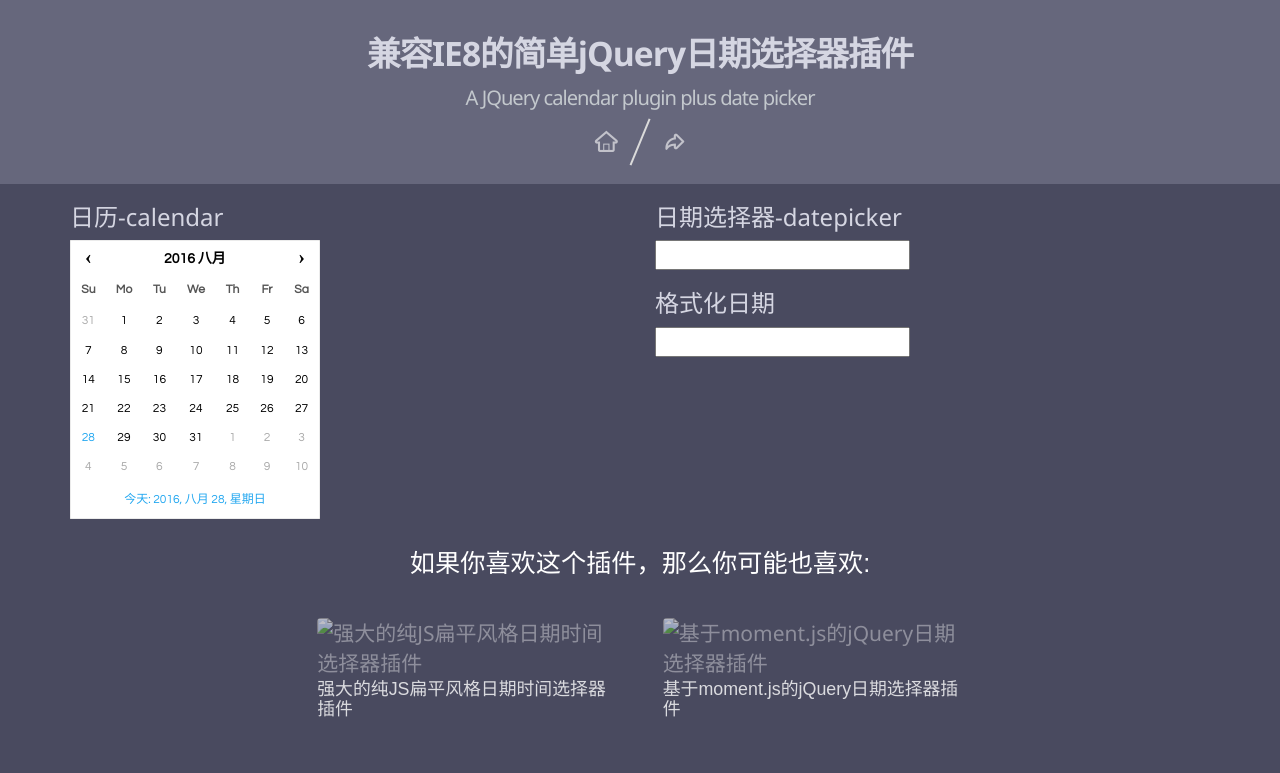
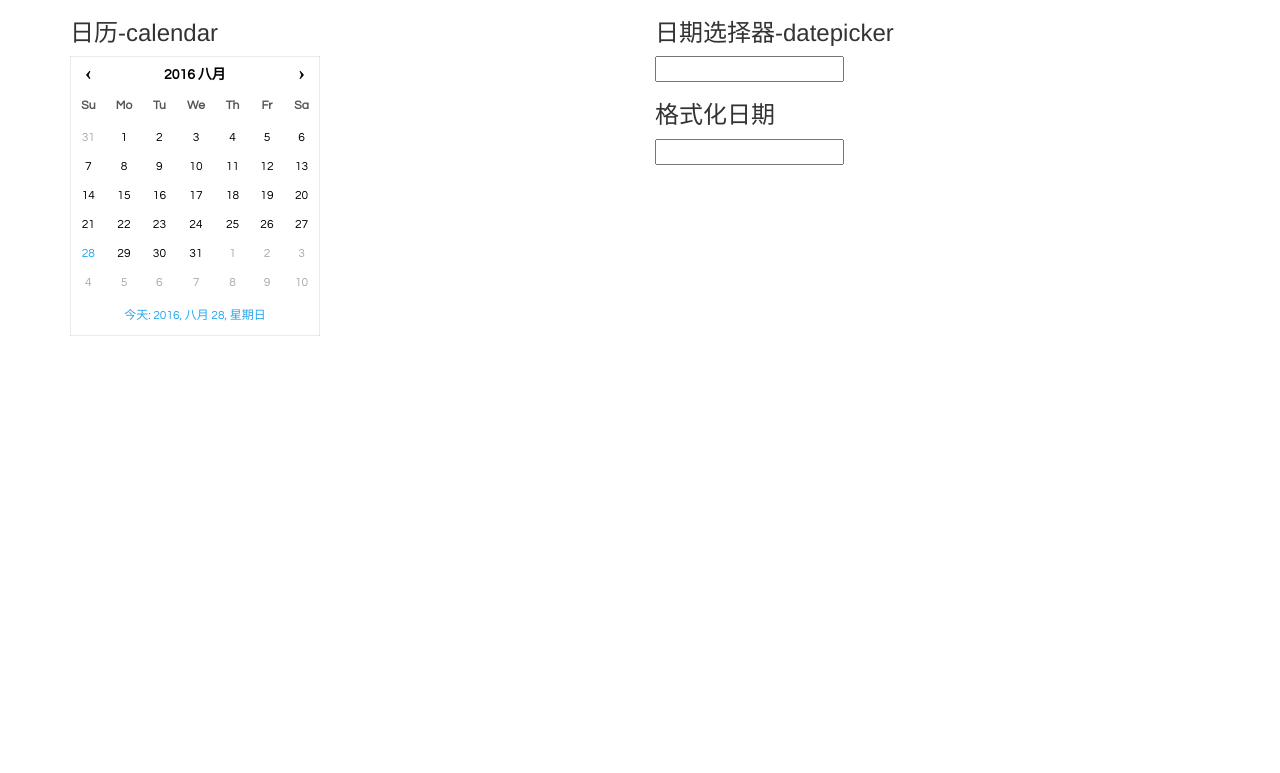
Before and after one commit to passing-j/calendar, a plain HTML site: page index.html in a window 1280 px wide. Drawn offline with nearby package versions, Linux system fonts and the light colour scheme.

Commit message:
modified index.html
修改首页

```diff
--- a/index.html
+++ b/index.html
@@ -4,24 +4,16 @@
 	<meta charset="UTF-8">
 	<meta http-equiv="X-UA-Compatible" content="IE=edge,chrome=1">
 	<meta name="viewport" content="width=device-width, initial-scale=1.0">
-	<title>兼容IE8的简单jQuery日期选择器插件|DEMO_jQuery之家-自由分享jQuery、html5、css3的插件库</title>
+	<title>兼容IE8的简单jQuery日期选择器插件</title>
 	<link rel="stylesheet" type="text/css" href="css/bootstrap.min.css" />
-	<link rel="stylesheet" type="text/css" href="css/htmleaf-demo.css">
+
 	<link rel="stylesheet" href="css/dcalendar.picker.css"/>
 	<!--[if IE]>
 		<script src="http://libs.useso.com/js/html5shiv/3.7/html5shiv.min.js"></script>
 	<![endif]-->
 </head>
 <body>
-	<div class="htmleaf-container">
-		<header class="htmleaf-header">
-			<h1>兼容IE8的简单jQuery日期选择器插件 <span>A JQuery calendar plugin plus date picker</span></h1>
-			<div class="htmleaf-links">
-				<a class="htmleaf-icon icon-htmleaf-home-outline" href="http://www.htmleaf.com/" title="jQuery之家" target="_blank"><span> jQuery之家</span></a>
-				<a class="htmleaf-icon icon-htmleaf-arrow-forward-outline" href="http://www.htmleaf.com/jQuery/Calendar-Date-Time-picker/201608253912.html" title="返回下载页" target="_blank"><span> 返回下载页</span></a>
-			</div>
-		</header>
-		<div class="container">
+	<div class="container">
 			<div class="row">
 				<div class="col-md-6">
 					<h3>日历-calendar</h3>
@@ -35,19 +27,6 @@
 				</div>
 			</div>
 		</div>
-		<div class="related">
-		    <h3>如果你喜欢这个插件，那么你可能也喜欢:</h3>
-		    <a href="http://www.htmleaf.com/jQuery/Calendar-Date-Time-picker/201608213894.html">
-			  <img src="related/1.jpg" width="300" alt="强大的纯JS扁平风格日期时间选择器插件"/>
-			  <h3>强大的纯JS扁平风格日期时间选择器插件</h3>
-			</a>
-			<a href="http://www.htmleaf.com/jQuery/Calendar-Date-Time-picker/201606183615.html">
-			  <img src="related/2.jpg" width="300" alt="基于moment.js的jQuery日期选择器插件"/>
-			  <h3>基于moment.js的jQuery日期选择器插件</h3>
-			</a>
-		</div>
-	</div>
-
 	<script src="http://libs.useso.com/js/jquery/1.11.0/jquery.min.js" type="text/javascript"></script>
 	<script>window.jQuery || document.write('<script src="js/jquery-1.11.0.min.js"><\/script>')</script>
 	<script type="text/javascript" src="js/dcalendar.picker.js"></script>
```
